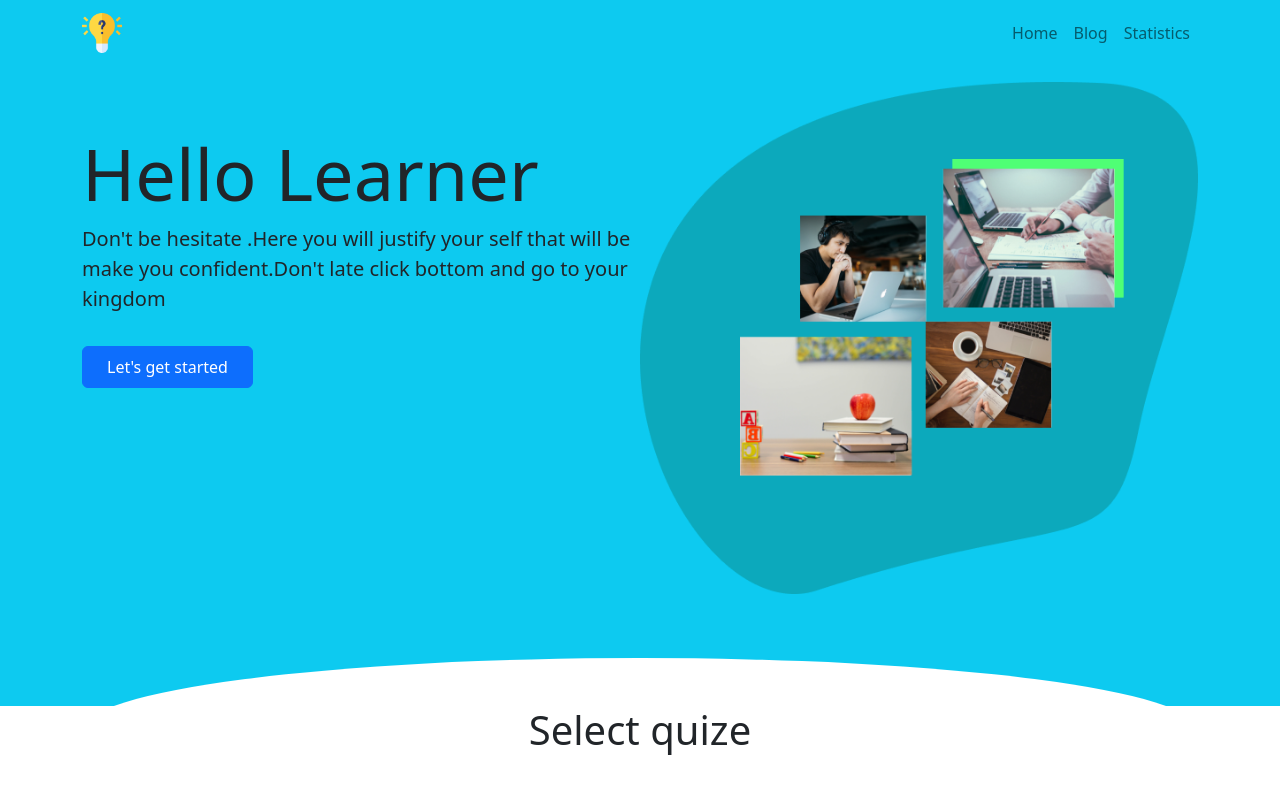
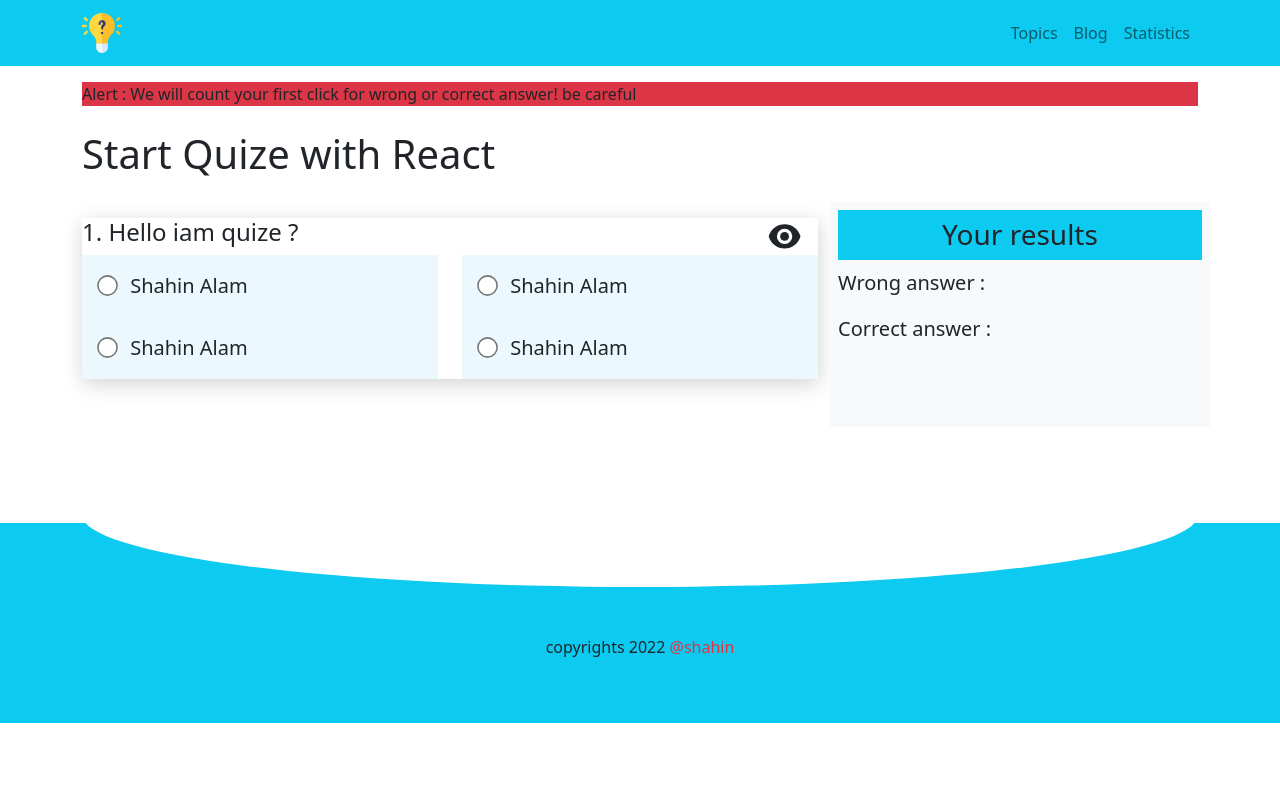
Before and after one commit to devShahin2022/quize-app, a React (Create React App) app: page /topics/1 in a window 1280 px wide. Shown: the top 800 px of the page. Built offline with nearby package versions, Linux system fonts and the light colour scheme.

Commit message:
Home and quize page design completed

```diff
--- a/package.json
+++ b/package.json
@@ -11,6 +11,7 @@
     "react": "^18.2.0",
     "react-bootstrap": "^2.5.0",
     "react-dom": "^18.2.0",
+    "react-router-dom": "^6.4.2",
     "react-scripts": "5.0.1",
     "web-vitals": "^2.1.4"
   },
--- a/src/App.js
+++ b/src/App.js
@@ -1,17 +1,47 @@
 import './App.css';
 import 'bootstrap/dist/css/bootstrap.min.css';
-import Navbarheader from './components/Navbar/Navbarheader';
-import Banner from './components/Banner/Banner';
-import QuizeCard from './components/QuizeCard/QuizeCard';
-import Footer from './components/Footer/Footer';
+import { createBrowserRouter, RouterProvider } from 'react-router-dom';
+import AppLayout from './layouts/AppLayout';
+import HomPage from './pages/Homepage/HomPage';
+import Blog from './pages/BlogPage/Blog';
+import Statistics from './pages/Statistics/Statistics';
+import QuizePage from './components/QuizePage/QuizePage';
+function App() {
+  const router = createBrowserRouter([
+    {
+      path : '/',
+      element : <AppLayout></AppLayout>,
+      children : [
+        {
+          path : "/",
+          element : <HomPage></HomPage>
+        },
+        {
+          path : "/blog",
+          element : <Blog></Blog>
+        },
+        {
+          path : "/statistics",
+          element : <Statistics></Statistics>
+        },
+        {
+          path : "topics/:id",
+          element : <QuizePage></QuizePage>
+        }
+      ]
+    },
+    {
+      path : "*",
+      element : <h1>Page not found !!! 404 </h1>
+    }
+  ]);
 
-function App() {
+
+
+
   return (
     <div className="App">
-      <Navbarheader></Navbarheader>
-      <Banner></Banner>
-      <QuizeCard></QuizeCard>
-      <Footer></Footer>
+      <RouterProvider router={router}></RouterProvider>
     </div>
   );
 }
--- a/src/components/Navbar/Navbarheader.css
+++ b/src/components/Navbar/Navbarheader.css
@@ -2,3 +2,9 @@
     width:2.5rem;
     height: auto;
 }
+.active-link{
+    text-decoration: underline;
+}
+.inactive{
+    text-decoration:none;
+}
--- a/src/components/Navbar/Navbarheader.js
+++ b/src/components/Navbar/Navbarheader.js
@@ -4,24 +4,41 @@ import Container from 'react-bootstrap/Container';
 import Nav from 'react-bootstrap/Nav';
 import Navbar from 'react-bootstrap/Navbar';
 import logo from '../../logo.png';
+import { NavLink } from 'react-router-dom';
 
 const Navbarheader = () => {
+  let activeStyle = {
+    textDecoration: "underline",
+  };
   return (
     <Navbar collapseOnSelect expand="lg" bg="info" variant="light">
     <Container>
-      <Navbar.Brand href="#home">
+      <Navbar.Brand href="/">
       <img className='nav-brand' src={logo} alt=''/>
       </Navbar.Brand>
       <Navbar.Toggle aria-controls="responsive-navbar-nav" />
       <Navbar.Collapse id="responsive-navbar-nav">
         <Nav className='ms-auto'>
-          <Nav.Link href="#deets">Home</Nav.Link>
-          <Nav.Link  href="#memes">
+          <NavLink
+                style={({ isActive }) =>
+                isActive ? activeStyle : undefined
+              }
+
+          className="nav-link" to="/">Topics</NavLink>
+          <NavLink
+              style={({ isActive }) =>
+              isActive ? activeStyle : undefined
+            }
+          className="nav-link"  to="/blog">
             Blog
-          </Nav.Link>
-          <Nav.Link  href="#memes">
+          </NavLink>
+          <NavLink
+              style={({ isActive }) =>
+              isActive ? activeStyle : undefined
+            }
+          className="nav-link"  to="/statistics">
             Statistics
-          </Nav.Link>
+          </NavLink>
         </Nav>
       </Navbar.Collapse>
     </Container>
--- /dev/null
+++ b/src/components/QuizePage/QuizePage.css
@@ -0,0 +1,11 @@
+.quize-wrapper{
+    box-shadow: 1px 5px 20px rgb(211, 211, 211);
+}
+.each-option{
+    background-color: rgba(216, 244, 255, 0.507) !important;
+    padding: 1rem .2rem !important;
+}
+.each-option input[type='radio']{
+    transform: scale(1.6);
+    margin-left: 1rem;
+}
--- /dev/null
+++ b/src/components/QuizePage/QuizePage.js
@@ -0,0 +1,59 @@
+import { EyeIcon } from '@heroicons/react/24/solid';
+import React from 'react';
+import './QuizePage.css';
+
+const QuizePage = () => {
+    return (
+    <div>
+        <div className='container mb-5 pb-5 mt-3'>
+           <p className='bg-danger'>Alert : We will count your first click for wrong or correct answer! be careful </p>
+            <h1 className='mb-4 text-start mt-4'>Start Quize with React</h1>
+            <div className='row d-flex'>
+                <div className='col-md-8 col-lg-8'>
+                    {/* each quize */}
+                    <div className='quize-wrapper mt-3 mb-5'>
+                        <div className='d-flex justify-content-between'>
+                            <h4 style={{"width":"90%"}}>1. Hello iam quize ?</h4>
+                            <EyeIcon className='text-dark me-3' style={{"width":"2.2rem","cursor":"pointer"}}></EyeIcon>
+                        </div>
+                        <div className='row'>
+                            <div className='col-6'>
+                                <div className='each-option d-flex align-items-center'>
+                                    <div><input  name="option" id="1" type="radio" /></div>
+                                    <label for="1" className='lead ms-3'>Shahin Alam</label>
+                                </div>
+                            </div>
+                            <div className='col-6'>
+                                <div className='each-option d-flex align-items-center'>
+                                    <div><input  name="option" id="2" type="radio" /></div>
+                                    <label for="2" className='lead ms-3'>Shahin Alam</label>
+                                </div>
+                            </div>
+                            <div className='col-6'>
+                                <div className='each-option d-flex align-items-center'>
+                                    <div><input  name="option" id="3" type="radio" /></div>
+                                    <label for="3" className='lead ms-3'>Shahin Alam</label>
+                                </div>
+                            </div>
+                            <div className='col-6'>
+                                <div className='each-option d-flex align-items-center'>
+                                    <div><input name="option" id="4" type="radio" /></div>
+                                    <label for="4" className='lead ms-3'>Shahin Alam</label>
+                                </div>
+                            </div>
+                        </div>
+                    </div>
+                </div>
+                <div className='col-md-4 col-lg-4 p-2 bg-light'>
+                    <h3 className='py-2 bg-info text-center'>Your results </h3>
+                    <p className='lead'>Wrong answer : </p>
+                    <p className='lead'>Correct answer : </p>
+                </div>
+            </div>
+        </div>
+    </div>
+
+    );
+};
+
+export default QuizePage;
--- /dev/null
+++ b/src/layouts/AppLayout.js
@@ -0,0 +1,18 @@
+import React from 'react';
+import { Outlet } from 'react-router-dom';
+import Footer from '../components/Footer/Footer';
+import Navbarheader from '../components/Navbar/Navbarheader';
+
+const AppLayout = () => {
+    return (
+        <div>
+            <Navbarheader></Navbarheader>
+            <Outlet>
+
+            </Outlet>
+            <Footer></Footer>
+        </div>
+    );
+};
+
+export default AppLayout;
--- /dev/null
+++ b/src/pages/BlogPage/Blog.js
@@ -0,0 +1,11 @@
+import React from 'react';
+
+const Blog = () => {
+    return (
+        <div className='container mb-5 mt-4 pb-5'>
+            <h1>Iam blog page</h1>
+        </div>
+    );
+};
+
+export default Blog;
--- /dev/null
+++ b/src/pages/Homepage/HomPage.js
@@ -0,0 +1,14 @@
+import React from 'react';
+import Banner from '../../components/Banner/Banner';
+import QuizeCard from '../../components/QuizeCard/QuizeCard';
+
+const HomPage = () => {
+    return (
+        <div>
+            <Banner></Banner>
+            <QuizeCard></QuizeCard>
+        </div>
+    );
+};
+
+export default HomPage;
--- /dev/null
+++ b/src/pages/QuizePage/QuizePage.js
@@ -0,0 +1,11 @@
+import React from 'react';
+
+const QuizePage = () => {
+    return (
+        <div>
+           <QuizePage></QuizePage>
+        </div>
+    );
+};
+
+export default QuizePage;
--- /dev/null
+++ b/src/pages/Statistics/Statistics.js
@@ -0,0 +1,11 @@
+import React from 'react';
+
+const Statistics = () => {
+    return (
+        <div>
+            <h1>Iam statistics page</h1>
+        </div>
+    );
+};
+
+export default Statistics;
```
Also changed, not shown: 1 other file (tests, documents, lock files or other folders).
